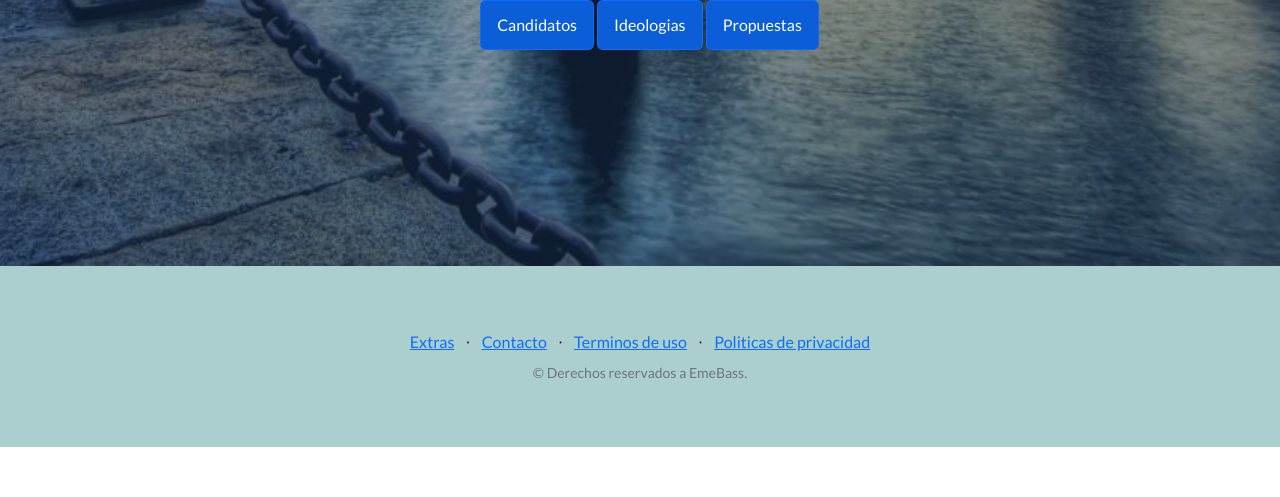
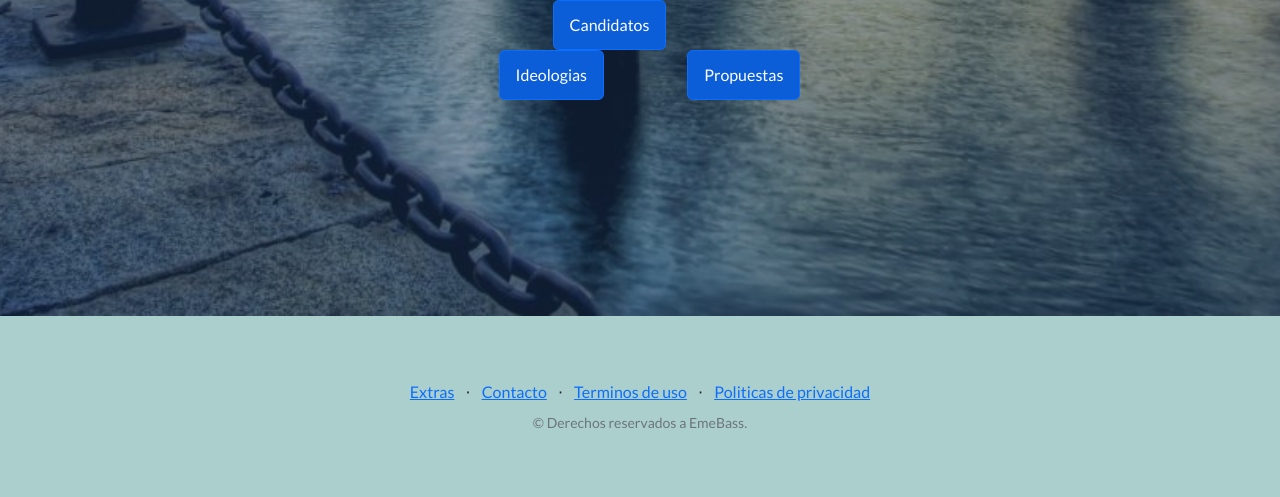
Before and after one commit to EmeBass/Socio-Democrata, a plain HTML site: page index.html in a window 1280 px wide. Shown: the part 878-1375 px from the top of the page. Before the commit the page ends 1325 px from the top, so only its background shows below. Drawn offline with nearby package versions, Linux system fonts and the light colour scheme.

Commit message:
Update index.html

```diff
--- a/index.html
+++ b/index.html
@@ -51,11 +51,11 @@
                                         <li class="listas">Ideologia</li>
                                         <li class="listas fin mb-3">Propuestas</li>
                                     </h3>
-                                        <div class="botones">
-                                            <a class="btn btn-primary" href="candidatos.html">Candidatos</a>
-                                            <a class="btn btn-primary" href="ideologias.html">Ideologias</a>
-                                            <a class="btn btn-primary" href="propuestas.html">Propuestas</a>
-                                        </div>
+                                    <div class="botones">
+                                        <a class="btn boton1 btn-primary" href="candidatos.html">Candidatos</a>
+                                        <a class="btn boton1 btn-primary" href="ideologias.html">Ideologias</a>
+                                        <a class="btn btn-primary" href="propuestas.html">Propuestas</a>
+                                    </div>
                                     <!--<a class="navbar-brand" >Socio-Democratas.</a>-->
                                 </div>
                                 <!-- Submit error message-->
```
